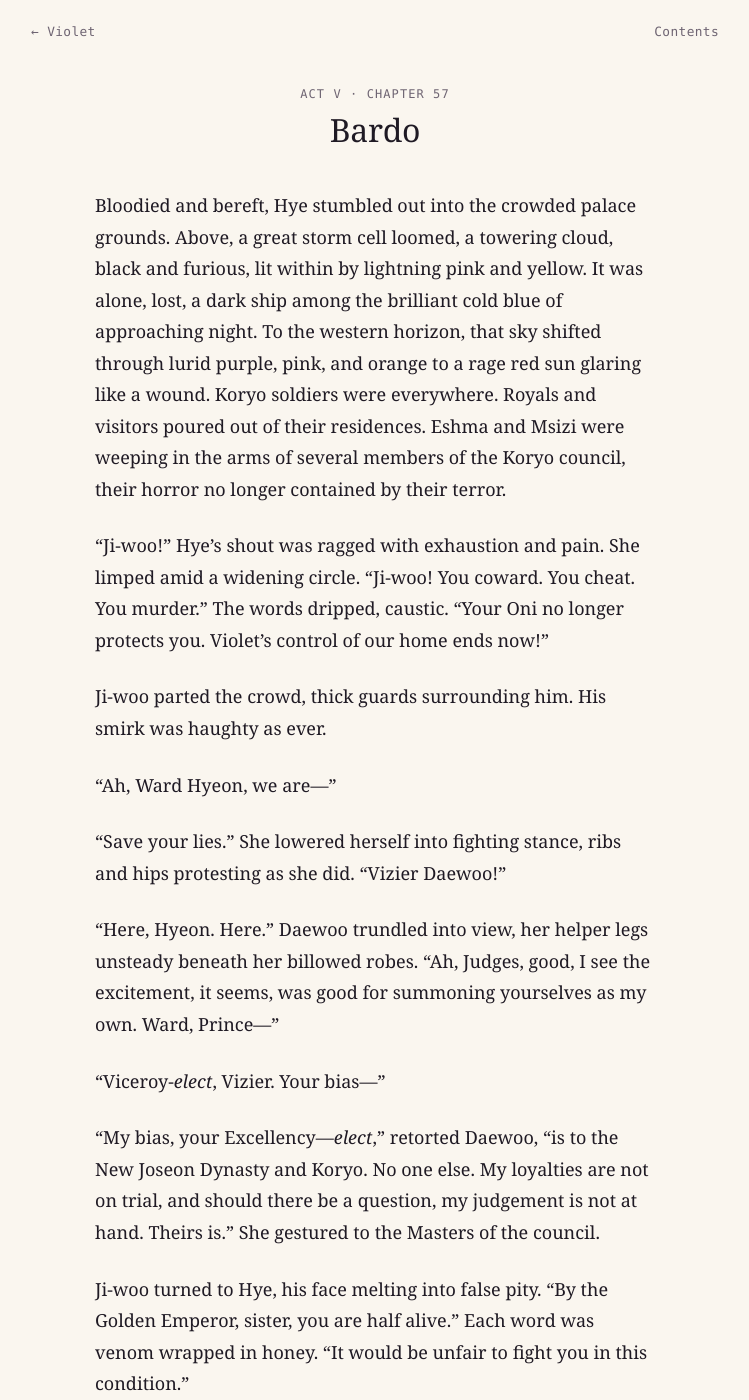
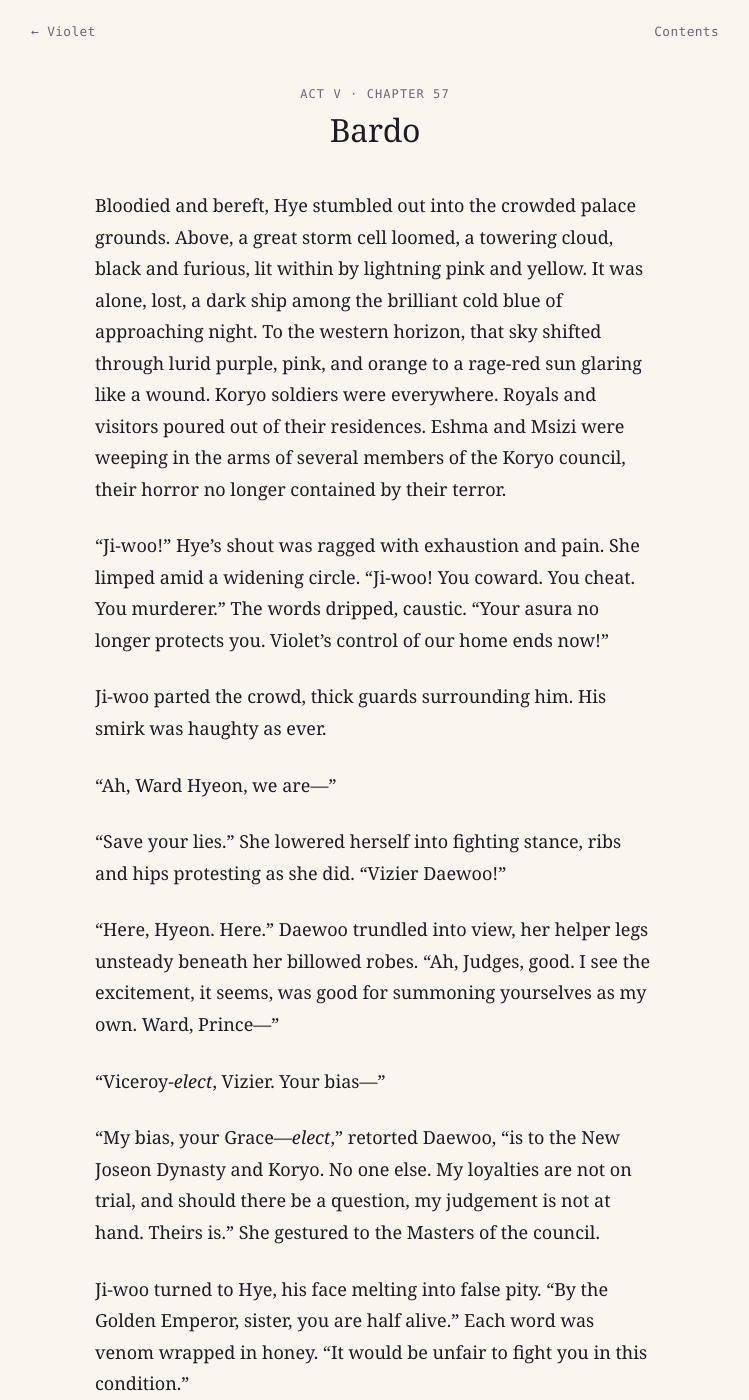
Before and after one commit to kmunki/kmunki.github.io, a Jekyll site: the page built from _fiction/violet/097-chapter-57.md, in a window 1280 px wide and 1400 px high. Shown: the whole window, without its empty margins (265-1014 px from the left). Built offline with Jekyll 4.4.1, drawn with Linux system fonts in a browser that asks for light colours; some of the changed text lies outside the part shown.

Commit message:
Violet ch 57 "Bardo": "Oni" becomes "asura"; small copyedits
- "Your Oni" → "Your asura" (2×).
- "You murder." → "You murderer."
- Daewoo's "your Excellency—*elect*" → "your Grace—*elect*" (canon title).
- Punctuation: rage-red; "Ah, Judges, good. I see"; "You're afraid," Hye replied; "he shrieked"; "You want a fight, you have it." 456 → 455 words.

Co-Authored-By: Claude Fable 5.1 <noreply@anthropic.com>
Claude-Session: https://claude.ai/code/session_01NJgbLGEsaNqtMx8nky9w7V

```diff
--- a/_fiction/violet/097-chapter-57.md
+++ b/_fiction/violet/097-chapter-57.md
@@ -8,9 +8,9 @@ permalink: /fiction/violet/chapter-57/
 act: 5
 date: November 02, 2025
 ---
-Bloodied and bereft, Hye stumbled out into the crowded palace grounds. Above, a great storm cell loomed, a towering cloud, black and furious, lit within by lightning pink and yellow. It was alone, lost, a dark ship among the brilliant cold blue of approaching night. To the western horizon, that sky shifted through lurid purple, pink, and orange to a rage red sun glaring like a wound. Koryo soldiers were everywhere. Royals and visitors poured out of their residences. Eshma and Msizi were weeping in the arms of several members of the Koryo council, their horror no longer contained by their terror.
+Bloodied and bereft, Hye stumbled out into the crowded palace grounds. Above, a great storm cell loomed, a towering cloud, black and furious, lit within by lightning pink and yellow. It was alone, lost, a dark ship among the brilliant cold blue of approaching night. To the western horizon, that sky shifted through lurid purple, pink, and orange to a rage-red sun glaring like a wound. Koryo soldiers were everywhere. Royals and visitors poured out of their residences. Eshma and Msizi were weeping in the arms of several members of the Koryo council, their horror no longer contained by their terror.
 
-“Ji-woo!” Hye’s shout was ragged with exhaustion and pain. She limped amid a widening circle. “Ji-woo! You coward. You cheat. You murder.” The words dripped, caustic. “Your Oni no longer protects you. Violet’s control of our home ends now!”
+“Ji-woo!” Hye’s shout was ragged with exhaustion and pain. She limped amid a widening circle. “Ji-woo! You coward. You cheat. You murderer.” The words dripped, caustic. “Your asura no longer protects you. Violet’s control of our home ends now!”
 
 Ji-woo parted the crowd, thick guards surrounding him. His smirk was haughty as ever.
 
@@ -18,20 +18,20 @@ Ji-woo parted the crowd, thick guards surrounding him. His smirk was haughty as
 
 “Save your lies.” She lowered herself into fighting stance, ribs and hips protesting as she did. “Vizier Daewoo!”
 
-“Here, Hyeon. Here.” Daewoo trundled into view, her helper legs unsteady beneath her billowed robes. “Ah, Judges, good, I see the excitement, it seems, was good for summoning yourselves as my own. Ward, Prince—”
+“Here, Hyeon. Here.” Daewoo trundled into view, her helper legs unsteady beneath her billowed robes. “Ah, Judges, good. I see the excitement, it seems, was good for summoning yourselves as my own. Ward, Prince—”
 
 “Viceroy-*elect*, Vizier. Your bias—”
 
-“My bias, your Excellency—*elect*,” retorted Daewoo, “is to the New Joseon Dynasty and Koryo. No one else. My loyalties are not on trial, and should there be a question, my judgement is not at hand. Theirs is.” She gestured to the Masters of the council.
+“My bias, your Grace—*elect*,” retorted Daewoo, “is to the New Joseon Dynasty and Koryo. No one else. My loyalties are not on trial, and should there be a question, my judgement is not at hand. Theirs is.” She gestured to the Masters of the council.
 
 Ji-woo turned to Hye, his face melting into false pity. “By the Golden Emperor, sister, you are half alive.” Each word was venom wrapped in honey. “It would be unfair to fight you in this condition.”
 
-“You’re afraid.” Hye replied. Behind her, low rolls of thunder rumbled like drums of war. “Good.”
+“You’re afraid,” Hye replied. Behind her, low rolls of thunder rumbled like drums of war. “Good.”
 
 “Do not taunt me, sister,” said the Viceroy-elect, his words finding an edge. “You are clearly traumatized by whatever monster that Sifu of yours unleashed.”
 
-“It’s not been dead a minute and already you know the story? So confident? Your Oni tell you what to say? She cannot fight for you, Ji-woo.”
+“It’s not been dead a minute and already you know the story? So confident? Your asura tell you what to say? She cannot fight for you, Ji-woo.”
 
-“I do not need her!” He shrieked, then threw off his jacket and hiked his pant legs, lowering into readiness. “So be it. Gods know I’ve tolerated your vulgarity long enough, Ward. I am the *Viceroy-elect* and will be treated with the respect I have earned. You want a fight you have it. Judges. Vizier!”
+“I do not need her!” he shrieked, then threw off his jacket and hiked his pant legs, lowering into readiness. “So be it. Gods know I’ve tolerated your vulgarity long enough, Ward. I am the *Viceroy-elect* and will be treated with the respect I have earned. You want a fight, you have it. Judges. Vizier!”
 
 Daewoo walked between them, her arms stretched, pushing them further apart with her will. To the masters, she bowed, then walked a circle, edging the crowd back, leaving the Ward and Prince alone in the center.
```
